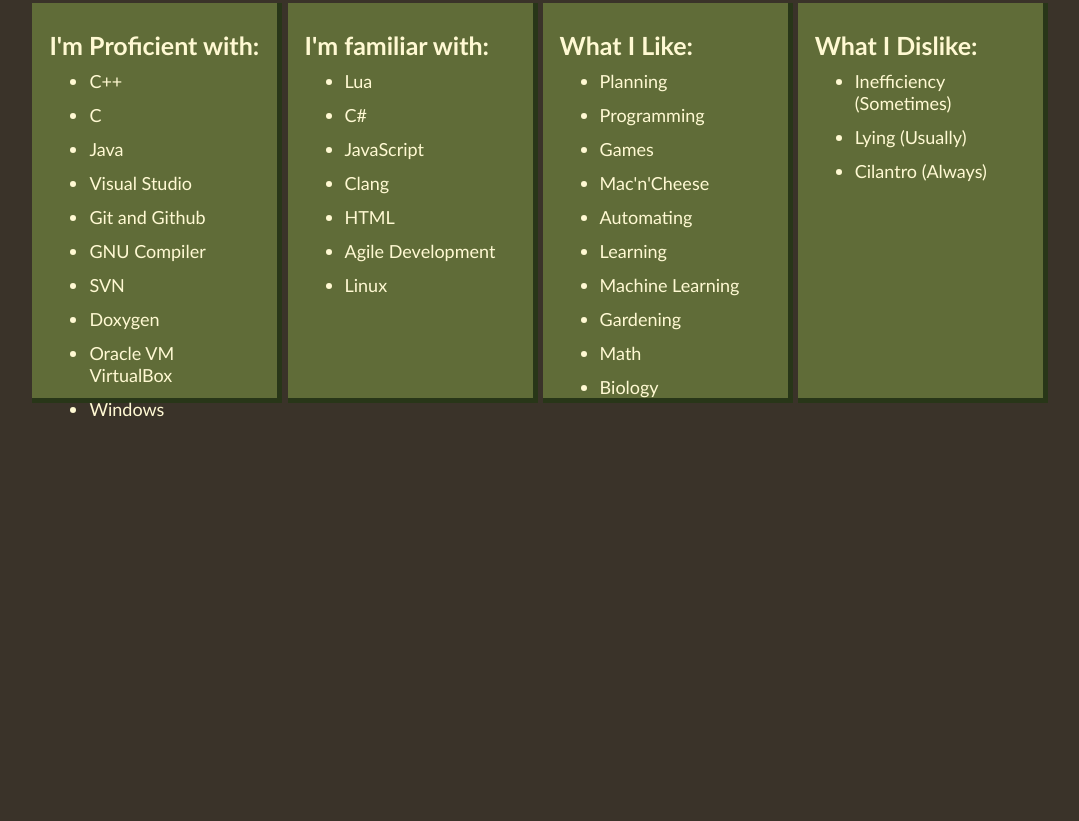
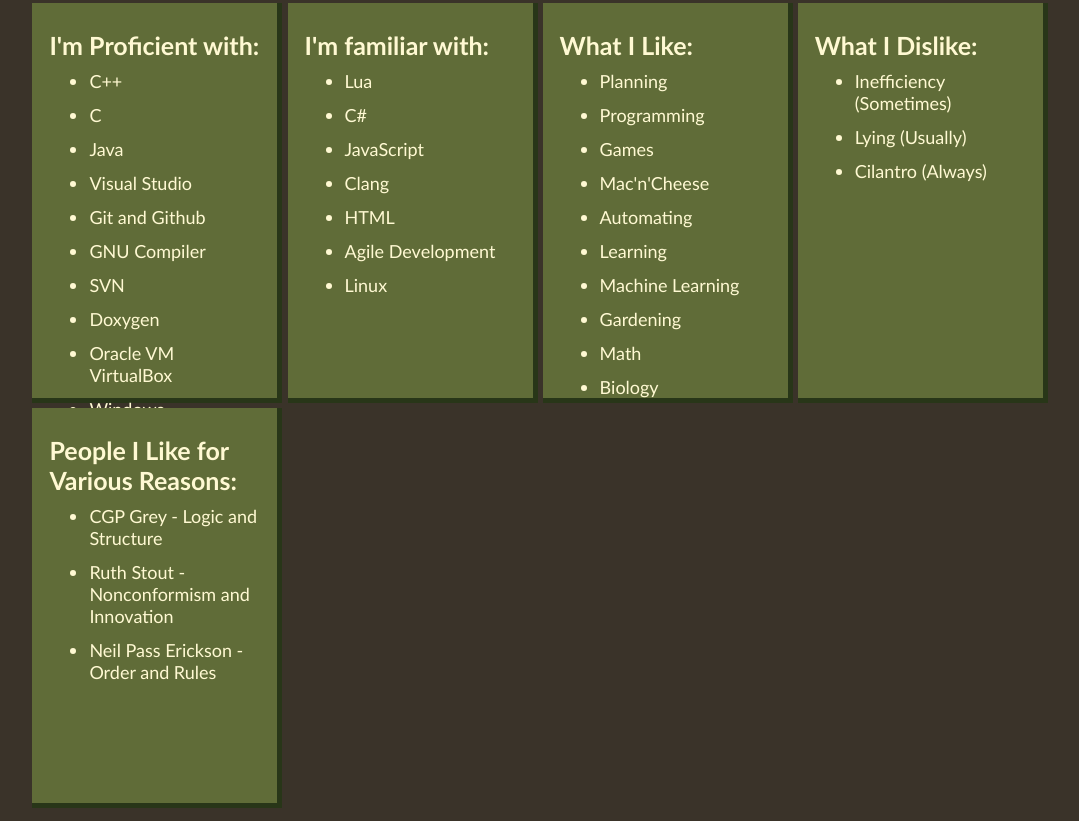
Before and after one commit to BrettSchiff/BrettSchiff.github.io, a plain HTML site: page index.html in a window 1280 px wide. Shown: the part 656-1477 px from the top of the page, without its empty margins (70-1149 px from the left). Before the commit the page ends 1090 px from the top, so only its background shows below. Drawn offline with Linux system fonts and the light colour scheme.

Commit message:
People I Like

```diff
--- a/index.html
+++ b/index.html
@@ -158,6 +158,20 @@
 				</td>
 			</tr>
 		</table>
+
+		<table class="tablesmall">
+			<tr>
+				<td>
+					<h3>People I Like for Various Reasons:</h3>
+					<ul>
+						<li>CGP Grey - Logic and Structure</li>
+						<li>Ruth Stout - Nonconformism and Innovation</li>
+						<li>Neil Pass Erickson - Order and Rules</li>
+					</ul>
+
+				</td>
+			</tr>
+		</table>
 		<!-- End FunFacts -->
 
 	</body>
```
